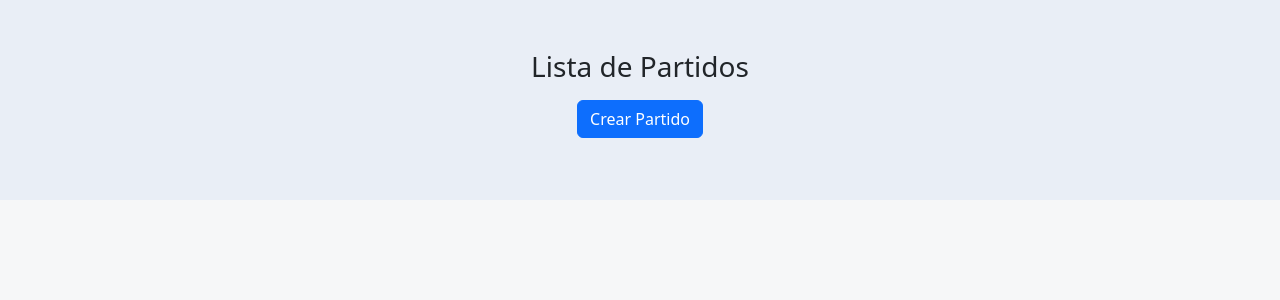
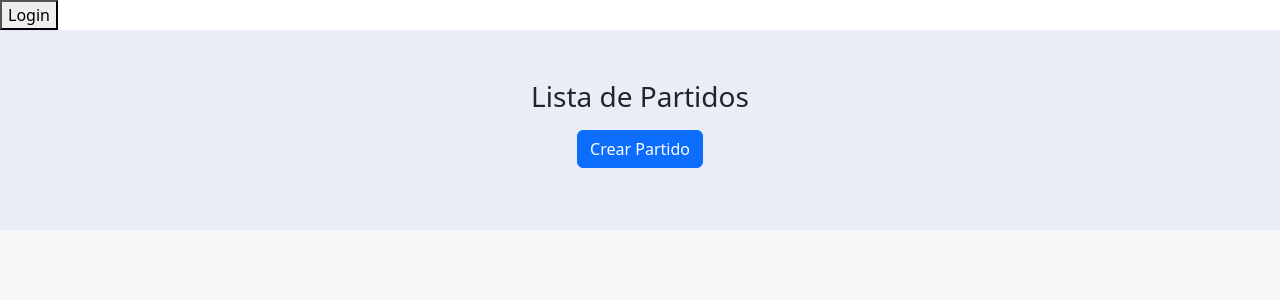
Before and after one commit to ManuelHoz/PerfectMatch, a React (Create React App) app in the folder client/perfectmatch/: page / in a window 1280 px wide. Shown: the top 300 px of the page. Built offline with nearby package versions, Linux system fonts and the light colour scheme.

Commit message:
Auth0 login

```diff
--- a/client/perfectmatch/package.json
+++ b/client/perfectmatch/package.json
@@ -3,6 +3,7 @@
   "version": "0.1.0",
   "private": true,
   "dependencies": {
+    "@auth0/auth0-react": "^2.1.1",
     "@testing-library/jest-dom": "^5.16.5",
     "@testing-library/react": "^13.4.0",
     "@testing-library/user-event": "^13.5.0",
--- a/client/perfectmatch/src/App.js
+++ b/client/perfectmatch/src/App.js
@@ -1,5 +1,6 @@
 import logo from './logo.svg';
 import './App.css';
+import { LoginButton } from './Login';
 import ListaDePartidos from './componentes/ListaDePartidos';
 import 'bootstrap/dist/css/bootstrap.min.css'
 
@@ -7,6 +8,7 @@ function App() {
   return (
     <div className="App">
       <header>
+        <LoginButton />
       </header>
       <body>
         <ListaDePartidos />
--- /dev/null
+++ b/client/perfectmatch/src/Login.js
@@ -0,0 +1,7 @@
+import React from "react";
+import { useAuth0 } from "@auth0/auth0-react";
+
+export const LoginButton = () => {
+    const {loginWithRedirect} = useAuth0();
+    return <button onClick={() => loginWithRedirect()}>Login</button>
+}
--- a/client/perfectmatch/src/index.js
+++ b/client/perfectmatch/src/index.js
@@ -1,5 +1,6 @@
 import React from 'react';
 import ReactDOM from 'react-dom/client';
+import { Auth0Provider } from '@auth0/auth0-react';
 import './index.css';
 import App from './App';
 import reportWebVitals from './reportWebVitals';
@@ -7,7 +8,10 @@ import reportWebVitals from './reportWebVitals';
 const root = ReactDOM.createRoot(document.getElementById('root'));
 root.render(
   <React.StrictMode>
-    <App />
+    <Auth0Provider domain="dev-jv4lavmhugtmkyte.us.auth0.com" clientId='xQI7g5B6PSGqVWzvQcpgfF5TypQ83DUS' redirectUri={window.location.origin}>
+      <App />
+    </Auth0Provider>
+
   </React.StrictMode>
 );
 
```
Also changed, not shown: 1 other file (tests, documents, lock files or other folders).
